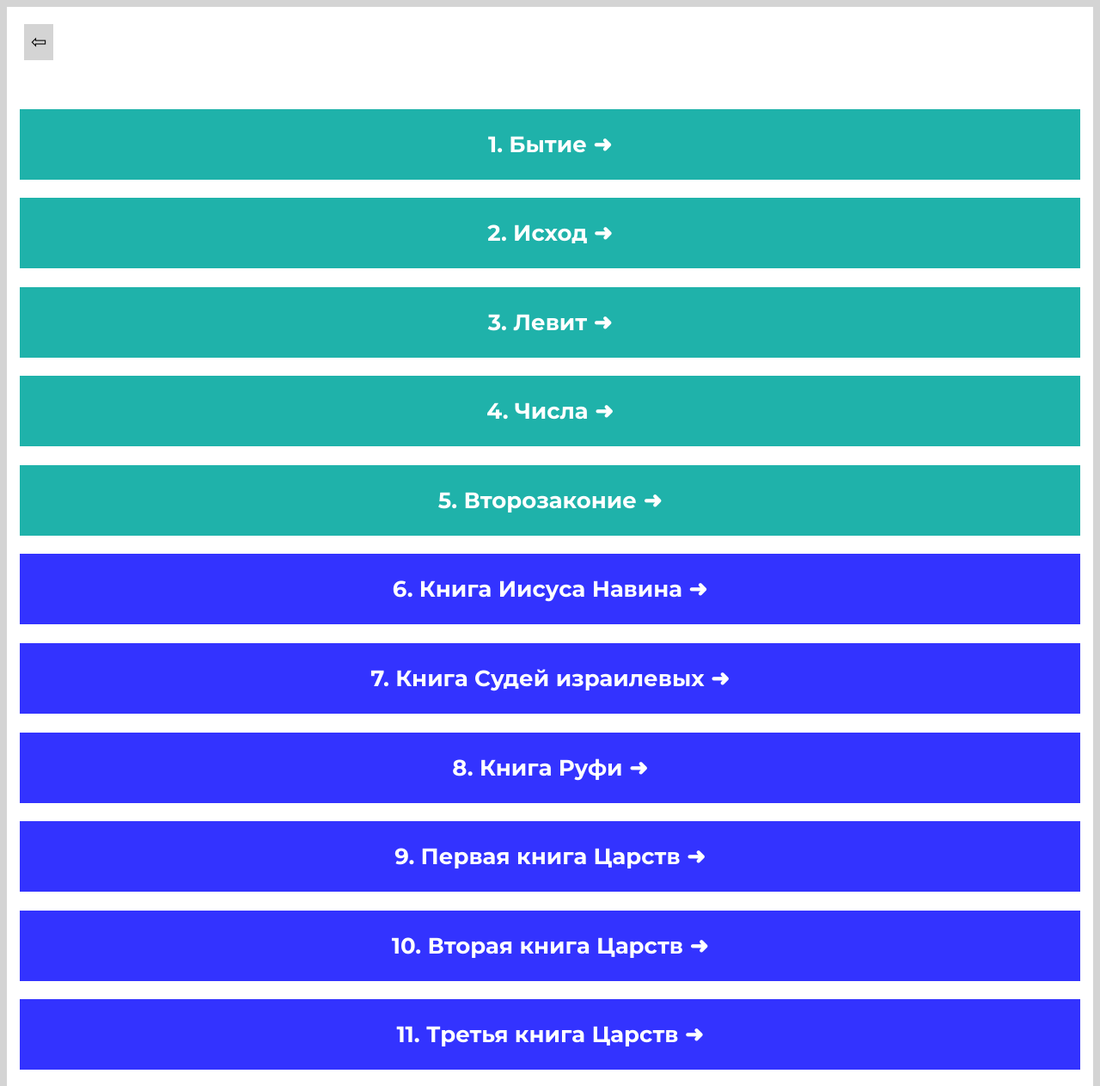
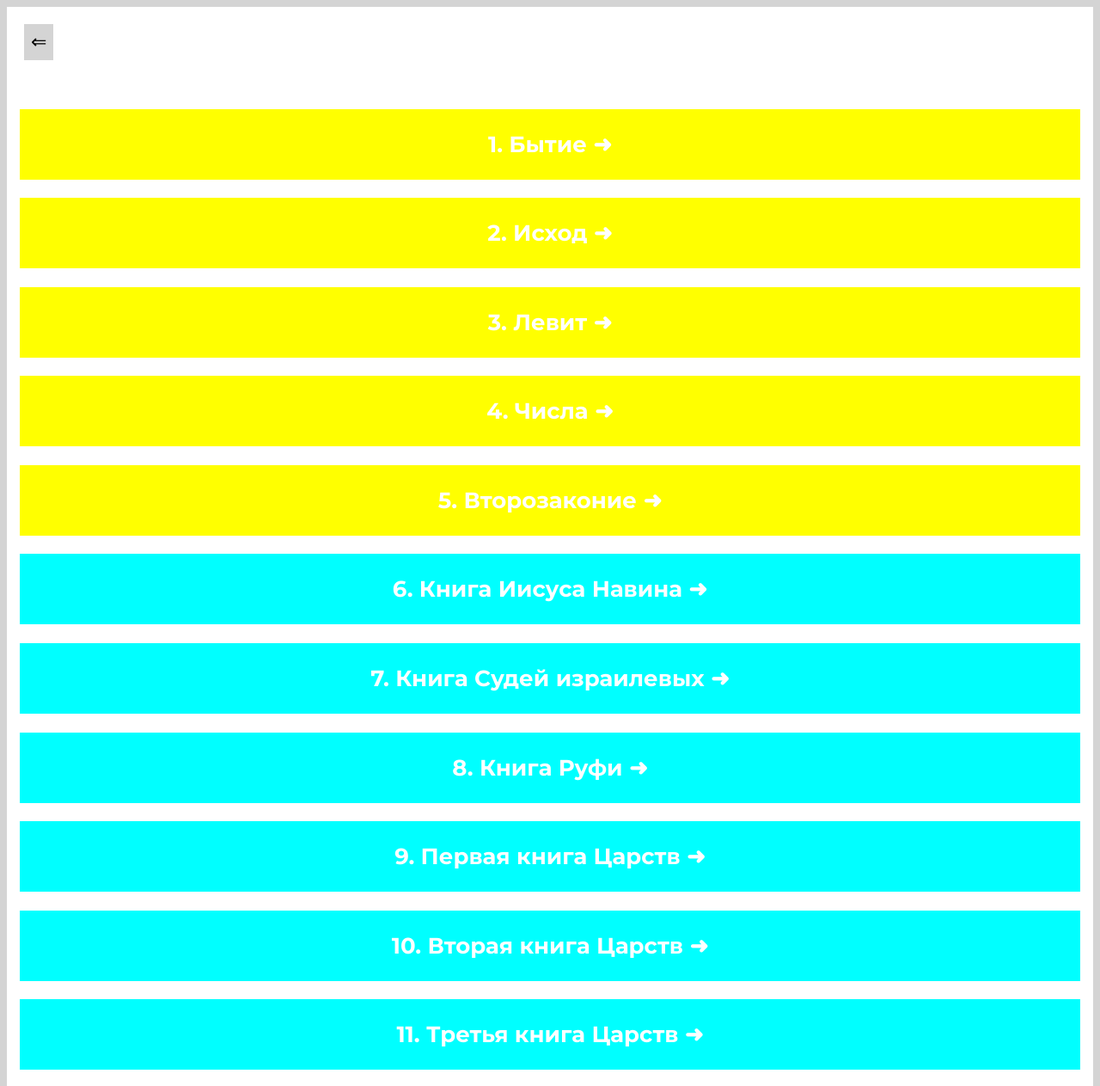
Before and after one commit to web-fullstack-dev/Bible-Verses-sub-sub--main--old--RU, a plain HTML site: page index.html in a window 1280 px wide. Shown: the top 1263 px of the page at 86% size. Drawn offline with Linux system fonts and the light colour scheme.

Commit message:
Changed colors and arrow in index.html

```diff
--- a/css/section.css
+++ b/css/section.css
@@ -11,21 +11,21 @@
   transition: 0.3s;
 }
 
-.section__h1--lightseagreen {
-  background-color: hsl(177, 70%, 41%);
+.section__h1--yellow {
+  background-color: hsl(60, 100%, 50%);
 }
 
-.section__h1--lightseagreen:active {
-  background-color: hsl(177, 70%, 41%);
+.section__h1--yellow:active {
+  background-color: hsl(60, 100%, 60%);
   transform: scale(1.1);
 }
 
-.section__h1--blue {
-  background-color: hsl(240, 100%, 60%);
+.section__h1--aqua {
+  background-color: hsl(180, 100%, 50%);
 }
 
-.section__h1--blue:active {
-  background-color: hsl(240, 100%, 70%);
+.section__h1--aqua:active {
+  background-color: hsl(180, 100%, 60%);
   transform: scale(1.1);
 }
 
--- a/index.html
+++ b/index.html
@@ -13,66 +13,66 @@
 <body class="body">
   <main class="main">
     <section class="section">
-      <button class="section__button"><a class="section__button--link" href="https://mr-front-end-dev.github.io/Bible-Verses-sub--main--RU/"><span class="section__button--size">&#x21e6;</span></a></button>
+      <button class="section__button"><a class="section__button--link" href="https://mr-front-end-dev.github.io/Bible-Verses-sub--main--RU/"><span class="section__button--size">&#8656;</span></a></button>
     </section>
     <section class="section">
       <a class="section__h1--link" href="#">
-        <h1 class="section__h1 section__h1--lightseagreen">
+        <h1 class="section__h1 section__h1--yellow">
          1. Бытие &#x279C;
         </h1>
       </a>
       <a class="section__h1--link" href="#">
-        <h1 class="section__h1 section__h1--lightseagreen">
+        <h1 class="section__h1 section__h1--yellow">
          2. Исход &#x279C;
         </h1>
       </a>
       <a class="section__h1--link" href="#">
-        <h1 class="section__h1 section__h1--lightseagreen">
+        <h1 class="section__h1 section__h1--yellow">
          3. Левит &#x279C;
         </h1>
       </a>
       <a class="section__h1--link" href="#">
-        <h1 class="section__h1 section__h1--lightseagreen">
+        <h1 class="section__h1 section__h1--yellow">
          4. Числа &#x279C;
         </h1>
       </a>
       <a class="section__h1--link" href="#">
-        <h1 class="section__h1 section__h1--lightseagreen">
+        <h1 class="section__h1 section__h1--yellow">
          5. Второзаконие &#x279C;
         </h1>
       </a>
       <a class="section__h1--link" href="#">
-        <h1 class="section__h1 section__h1--blue">
+        <h1 class="section__h1 section__h1--aqua">
          6. Книга Иисуса Навина &#x279C;
         </h1>
       </a>
       <a class="section__h1--link" href="#">
-        <h1 class="section__h1 section__h1--blue">
+        <h1 class="section__h1 section__h1--aqua">
          7. Книга Судей израилевых &#x279C;
         </h1>
       </a>
       <a class="section__h1--link" href="#">
-        <h1 class="section__h1 section__h1--blue">
+        <h1 class="section__h1 section__h1--aqua">
          8. Книга Руфи &#x279C;
         </h1>
       </a>
       <a class="section__h1--link" href="#">
-        <h1 class="section__h1 section__h1--blue">
+        <h1 class="section__h1 section__h1--aqua">
          9. Первая книга Царств &#x279C;
         </h1>
       </a>
       <a class="section__h1--link" href="#">
-        <h1 class="section__h1 section__h1--blue">
+        <h1 class="section__h1 section__h1--aqua">
          10. Вторая книга Царств &#x279C;
         </h1>
       </a>
       <a class="section__h1--link" href="#">
-        <h1 class="section__h1 section__h1--blue">
+        <h1 class="section__h1 section__h1--aqua">
          11. Третья книга Царств &#x279C;
         </h1>
       </a>
       <a class="section__h1--link" href="#">
-        <h1 class="section__h1 section__h1--blue">
+        <h1 class="section__h1 section__h1--aqua">
          12. Четвертая книга Царств &#x279C;
         </h1>
       </a>
```
